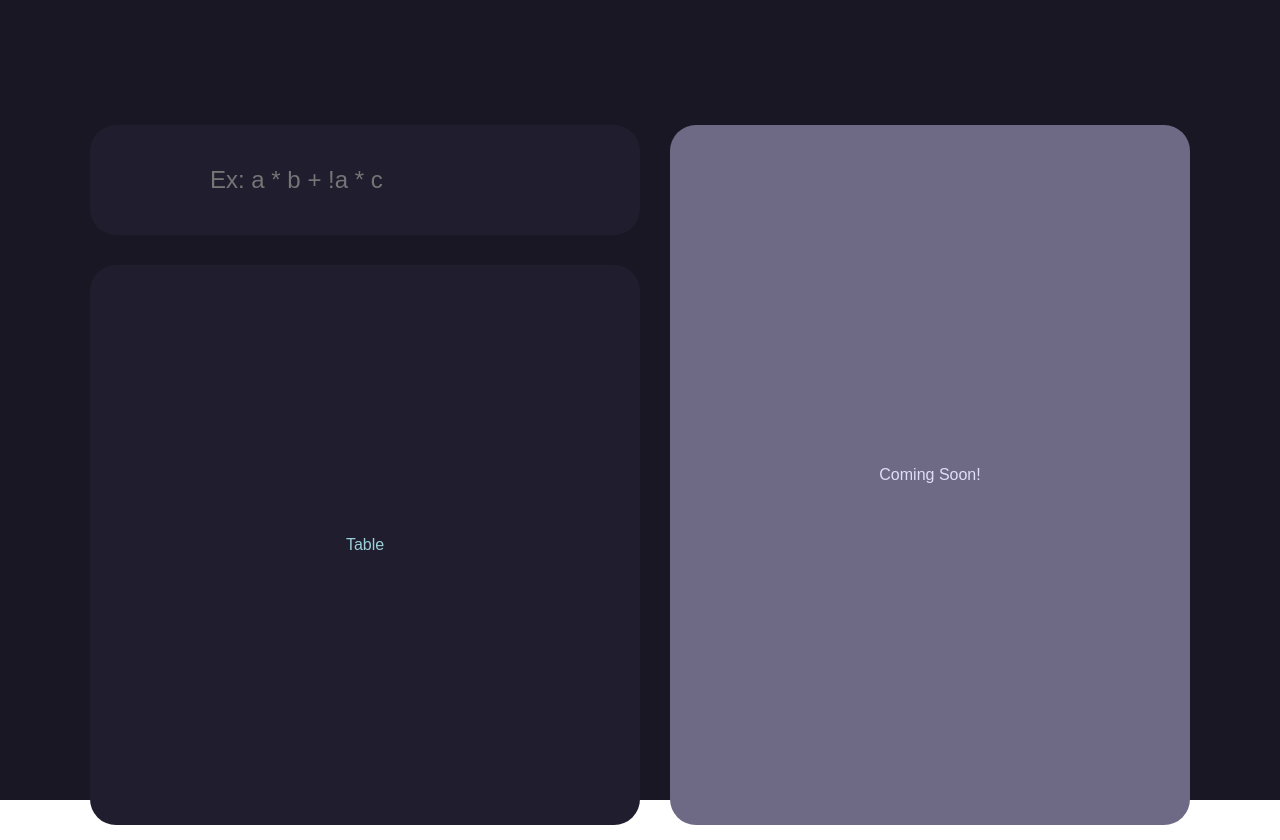
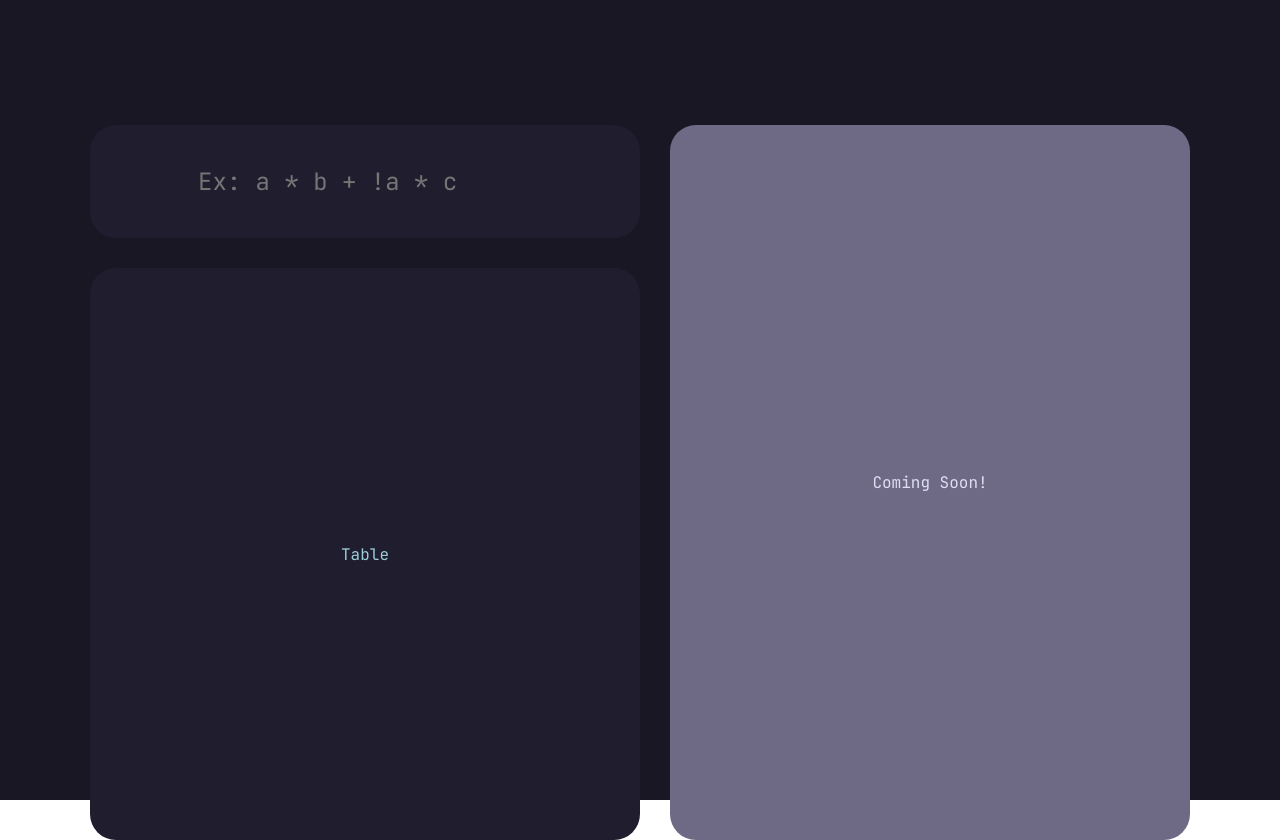
Before and after one commit to gckneip/Magi, a React (Create React App) app in the folder teste_cursorium2/: page / in a window 1280 px wide. Built offline with nearby package versions, Linux system fonts and the light colour scheme.

Commit message:
Adicionando o arquivo de fonte ao index.tsx

```diff
--- a/teste_cursorium2/src/App.css
+++ b/teste_cursorium2/src/App.css
@@ -47,10 +47,4 @@
 	--rp-dawn-highlight-low: #f4ede8;
 	--rp-dawn-highlight-med: #dfdad9;
 	--rp-dawn-highlight-high: #cecacd;
-
-  /* font families */
-  --font-family-main: Rightous
-
-  /* font size */
-  --title: 1.5rem;
 }
--- a/teste_cursorium2/src/index.tsx
+++ b/teste_cursorium2/src/index.tsx
@@ -1,6 +1,7 @@
 import React from 'react';
 import ReactDOM from 'react-dom/client';
 import './index.css';
+import './fonts/fonts.css';
 import App from './App';
 import reportWebVitals from './reportWebVitals';
 
```
